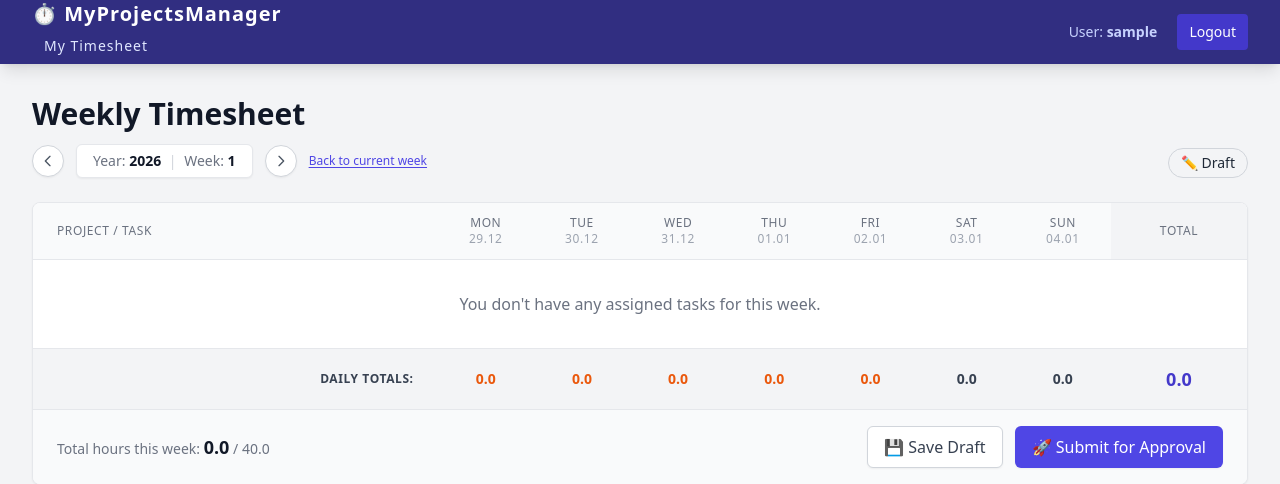
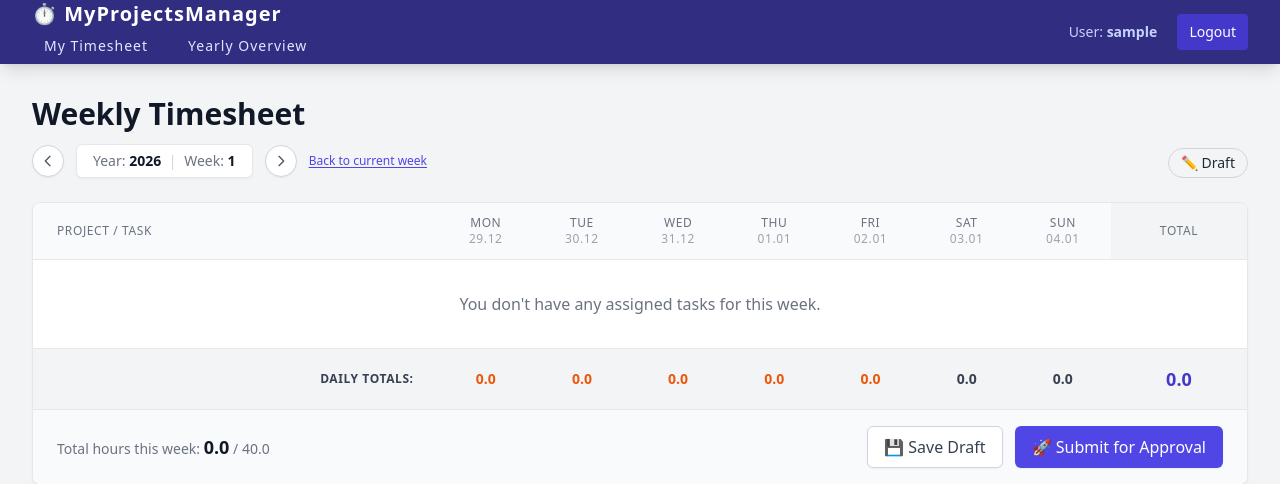
Before and after one commit to OleksanderShevchenko/MyProjectsManager, a Django app: page /2026/1/ in a window 1280 px wide. Shown: the top 484 px of the page. Run offline with Django 5.2, Linux system fonts and the light colour scheme; the visitor is signed in with stand-in values (Sample User, id 1); data comes from the database, SQL or seed files in the repository; data that the repository does not hold is empty; some libraries are stand-ins or nearby versions.

Commit message:
Add reference with current year dashboard in navigation panel.

```diff
--- a/work_time_reporter/templates/work_time_reporter/base.html
+++ b/work_time_reporter/templates/work_time_reporter/base.html
@@ -21,7 +21,7 @@
 
                     <div class="hidden md:flex space-x-4">
                     <a href="{% url 'work_time_reporter:dashboard' %}" class="text-indigo-100 hover:bg-indigo-800 hover:text-white px-3 py-2 rounded-md text-sm font-medium transition">My Timesheet</a>
-
+                    <a href="{% url 'work_time_reporter:yearly_dashboard' %}" class="text-indigo-100 hover:bg-indigo-800 hover:text-white px-3 py-2 rounded-md text-sm font-medium transition">Yearly Overview</a>
                     {% if request.user.managed_projects.exists %}
                     <a href="{% url 'work_time_reporter:team_approvals' %}" class="text-white bg-indigo-800 hover:bg-indigo-700 px-3 py-2 rounded-md text-sm font-medium transition shadow-inner">Team Approvals</a>
                     {% endif %}
```
